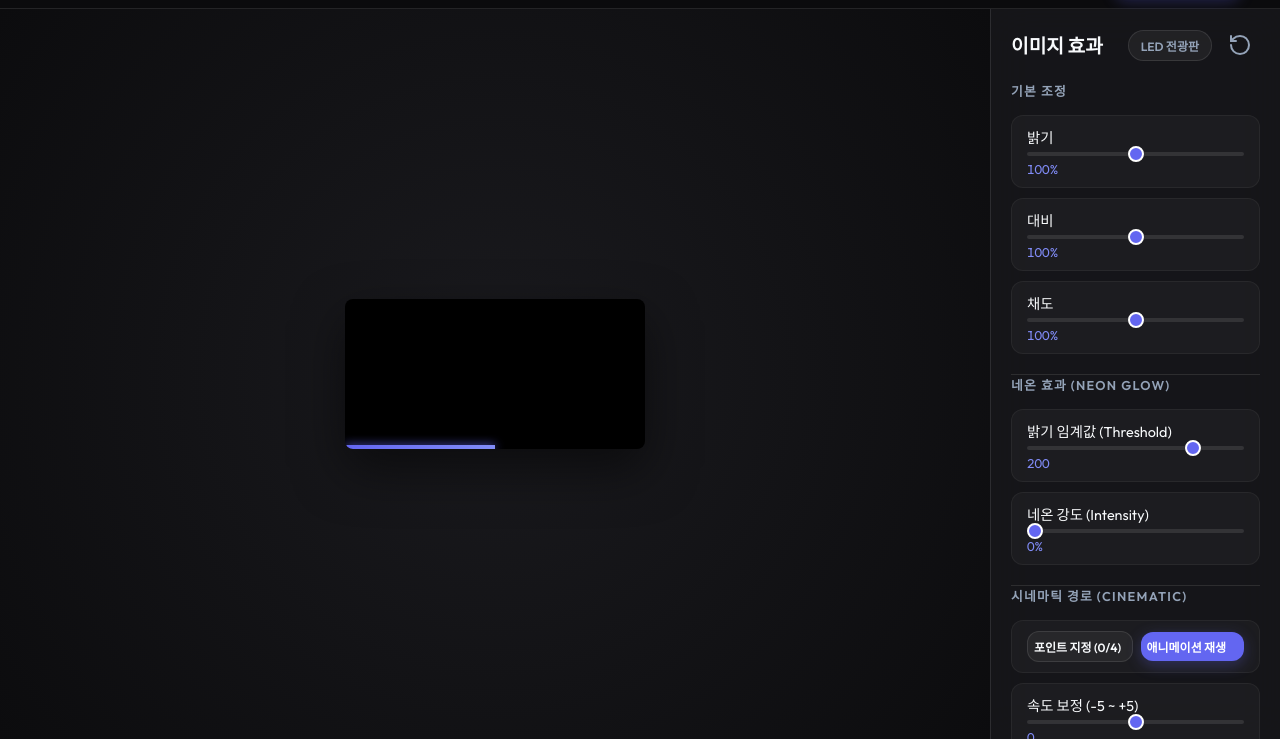
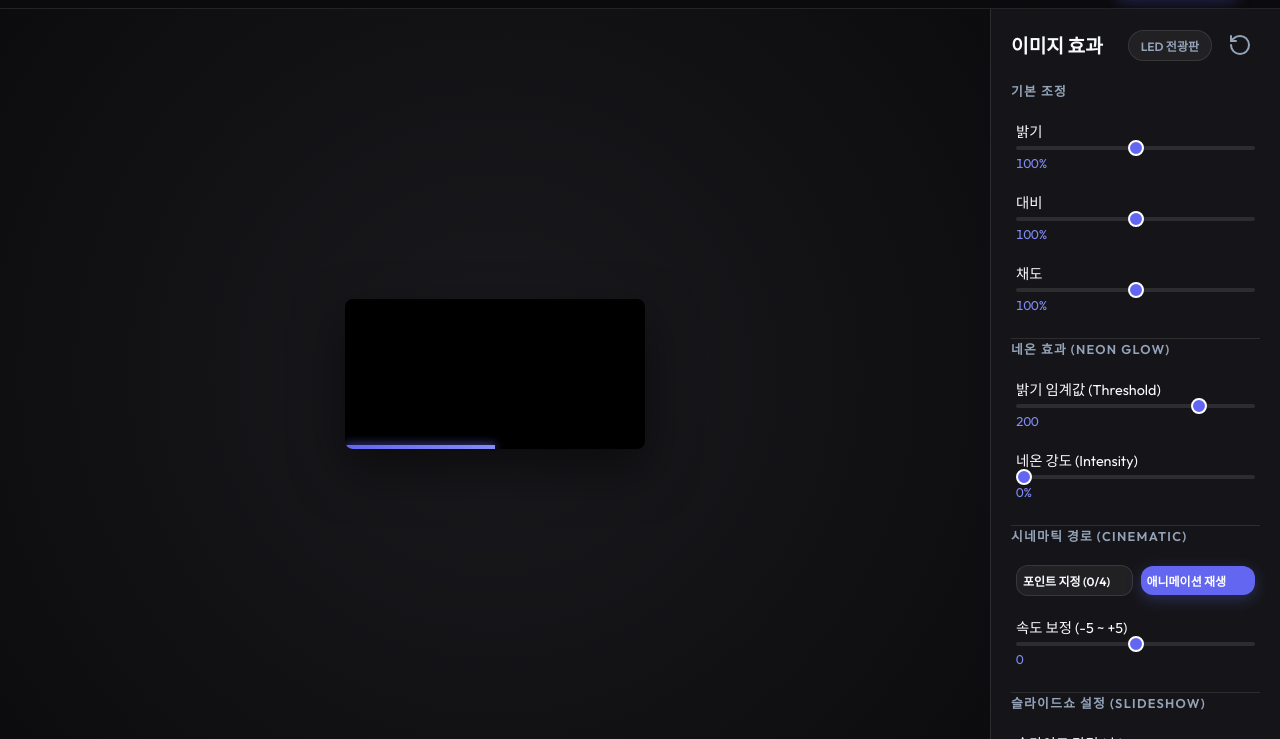
Before and after one commit to jdkjeong0815/image-editor, a plain HTML site: page index.html in a window 1280 px wide. Shown: the part 61-800 px from the top of the page. Drawn offline with nearby package versions, Linux system fonts and the light colour scheme.

Commit message:
Apply borderless and transparent backgrounds to all slider items globally

```diff
--- a/style.css
+++ b/style.css
@@ -230,18 +230,12 @@ main {
     display: flex;
     flex-direction: column;
     gap: 5px;
-    padding: 10px 15px;
-    background: rgba(255, 255, 255, 0.03);
-    border-radius: 12px;
-    border: 1px solid var(--glass-border);
+    padding: 5px 5px; /* Adjust padding slightly to keep it compact */
+    background: transparent;
+    border-radius: 0;
+    border: none;
     position: relative;
     z-index: 101;
-}
-
-.control-group:last-child .slider-item {
-    background: transparent;
-    border-color: transparent;
-    padding: 0 10px; /* Optional: adjust padding since border/bg is removed */
 }
 
 .slider-item .label {
```
